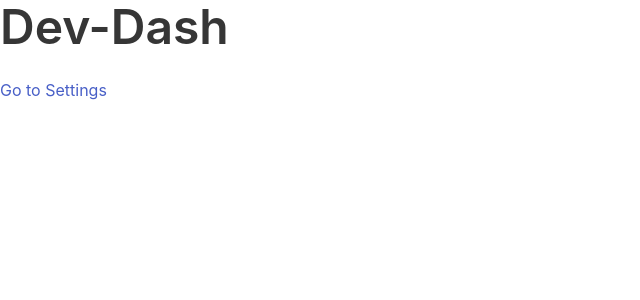
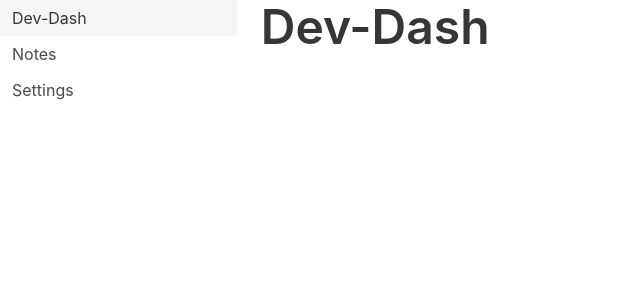
Before and after one commit to KristanS15/Dev-Dash, a React (Create React App) app: page / in a window 1280 px wide. Shown: the top 300 px of the page, without its empty margins (0-640 px from the left). Built offline with nearby package versions, Linux system fonts and the light colour scheme.

Commit message:
setup basic nav and scss compiling

```diff
--- a/electron-starter.js
+++ b/electron-starter.js
@@ -7,7 +7,7 @@ let mainWindow
 
 function createWindow () {
   // Create the browser window.
-  mainWindow = new BrowserWindow({width: 1200, height: 700})
+  mainWindow = new BrowserWindow({width: 1200, height: 700, titleBarStyle: 'hiddenInset'})
 
   const startUrl = process.env.ELECTRON_START_URL || url.format({
     pathname: path.join(__dirname, '/../build/index.html'),
--- a/src/App.js
+++ b/src/App.js
@@ -1,6 +1,7 @@
 import React, { Component } from 'react';
 import { HashRouter, Route } from 'react-router-dom';
 import 'bulma/css/bulma.css'
+import Nav from './components/Nav';
 import Dash from './components/Dash';
 import Settings from './components/Settings';
 
@@ -9,8 +10,13 @@ class App extends Component {
 		return (
 			<HashRouter>
 				<div>
-					<Route exact path="/" component={ Dash }/>
-					<Route exact path="/settings" component={ Settings }/>
+					<div className="columns">
+						<Nav />
+						<div className="column">
+							<Route exact path="/" component={ Dash }/>
+							<Route exact path="/settings" component={ Settings }/>
+						</div>
+					</div>
 				</div>
 			</HashRouter>
 		);
--- a/src/components/Dash.js
+++ b/src/components/Dash.js
@@ -4,9 +4,8 @@ import { NavLink } from 'react-router-dom'
 class Dash extends Component {
 	render() {
 		return (
-			<div className="hero">
+			<div>
 				<h1 className="title is-1">Dev-Dash</h1>
-				<NavLink to="/settings">Go to Settings</NavLink>
 			</div>
 		);
 	}
--- /dev/null
+++ b/src/components/Nav.js
@@ -0,0 +1,18 @@
+import React, { Component } from 'react';
+import { Link } from 'react-router-dom'
+
+class Nav extends Component {
+	render() {
+		return (
+            <aside class="menu column is-one-fifth main-nav">
+                <ul class="menu-list">
+                    <li><Link to="/">Dev-Dash</Link></li>
+                    <li><Link to="/">Notes</Link></li>
+                    <li><Link to="/settings">Settings</Link></li>
+                </ul>
+            </aside>
+		);
+	}
+}
+
+export default Nav;
--- a/src/components/Settings.js
+++ b/src/components/Settings.js
@@ -6,7 +6,6 @@ class Settings extends Component {
 		return (
 			<div className="hero">
 				<h1 className="title is-1">Setttings</h1>
-				<NavLink to="/">Go to Dash</NavLink>
 			</div>
 		);
 	}
--- a/src/index.js
+++ b/src/index.js
@@ -2,6 +2,7 @@ import React from 'react';
 import ReactDOM from 'react-dom';
 import App from './App';
 import registerServiceWorker from './registerServiceWorker';
+import './styles/css/index.css'
 
 ReactDOM.render(<App />, document.getElementById('root'));
 registerServiceWorker();
--- /dev/null
+++ b/src/styles/css/index.css
@@ -0,0 +1,4 @@
+body {
+  color: green; }
+
+/*# sourceMappingURL=index.css.map */
--- /dev/null
+++ b/src/styles/scss/index.scss
@@ -0,0 +1,3 @@
+body {
+    color: green;
+}
```
Also changed, not shown: package.json (+5 -3 lines), 2 other files (tests, documents, lock files or other folders).
